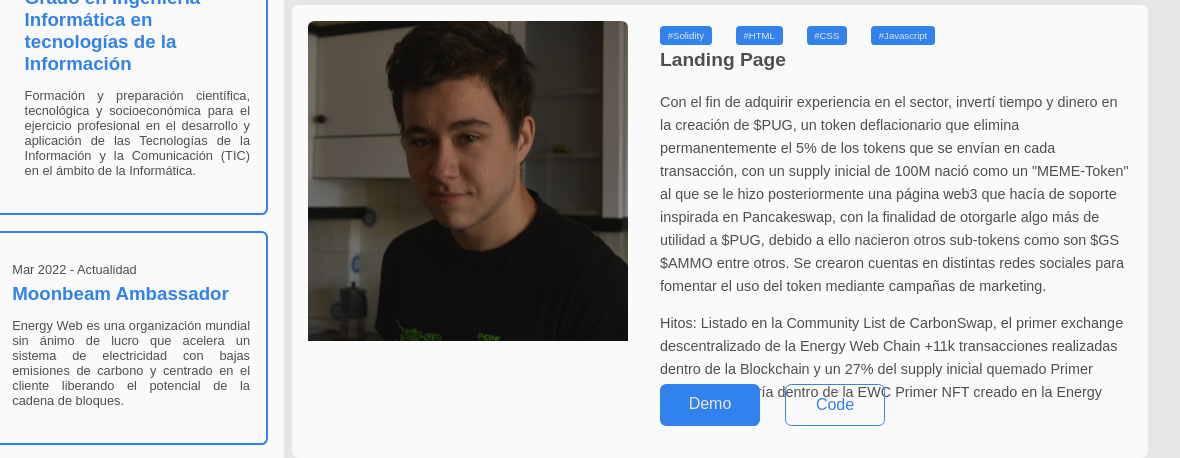
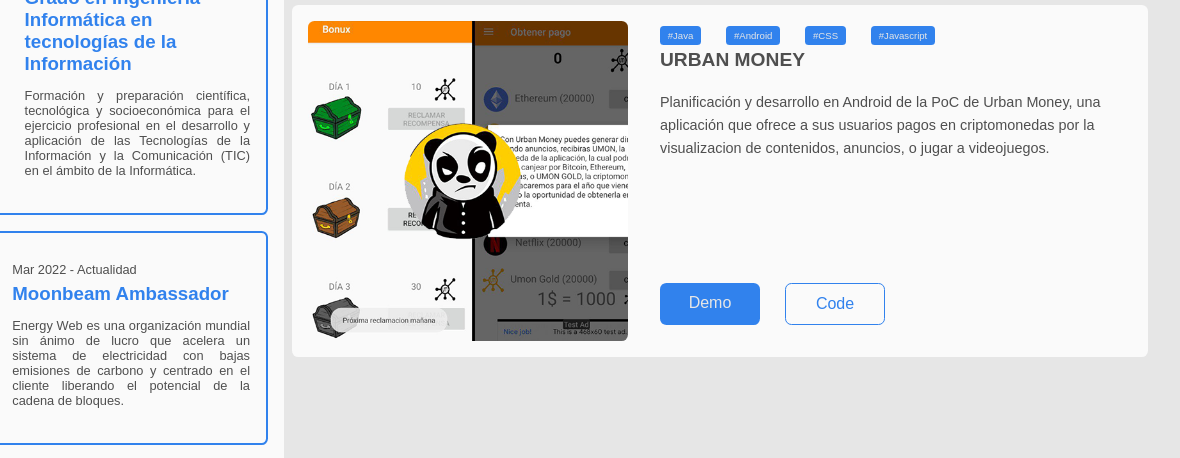
Before and after one commit to pugafran/portfolio, a plain HTML site: page index.html in a window 1280 px wide. Shown: the part 781-1239 px from the top of the page, 100-1280 px from the left. Drawn offline with Linux system fonts and the light colour scheme.

Commit message:
LANDING PAGE

```diff
--- a/index.html
+++ b/index.html
@@ -298,27 +298,22 @@
             <article class="card card--project">
 
                 <div class="card__image--container">
-                    <img src="assets/images/profile.jpg" alt="Landing_Page" class="card__image">
+                    <img src="assets/images/urban-money.png" alt="Landing_Page" class="card__image">
                 </div>
 
                 <div class="project">
                     <div class="project__tags">
-                        <span class="project__tag">#Solidity</span>
-                        <span class="project__tag">#HTML</span>
+                        <span class="project__tag">#Java</span>
+                        <span class="project__tag">#Android</span>
                         <span class="project__tag">#CSS</span>
                         <span class="project__tag">#Javascript</span>
                     </div>
 
-                    <h2 class="card__title">Landing Page</h2>
+                    <h2 class="card__title">URBAN MONEY</h2>
                     <p class="card__text">
-                        Con el fin de adquirir experiencia en el sector, invertí tiempo y dinero en la creación de $PUG, un token deflacionario que elimina permanentemente el 5% de los tokens que se envían en cada transacción, con un supply inicial de 100M nació como un "MEME-Token" al que se le hizo posteriormente una página web3 que hacía de soporte inspirada en Pancakeswap, con la finalidad de otorgarle algo más de utilidad a $PUG, debido a ello nacieron otros sub-tokens como son $GS $AMMO entre otros. Se crearon cuentas en distintas redes sociales para fomentar el uso del token mediante campañas de marketing.
-                    </p>
+                        Planificación y desarrollo en Android de la PoC de Urban Money, una aplicación que ofrece a sus usuarios pagos en criptomonedas por la visualizacion de contenidos, anuncios, o jugar a videojuegos.                    </p>
                     <p class="card__text">
-                        Hitos:
-                        Listado en la Community List de CarbonSwap, el primer exchange descentralizado de la Energy Web Chain
-                        +11k transacciones realizadas dentro de la Blockchain y un 27% del supply inicial quemado
-                        Primer sistema de lotería dentro de la EWC
-                        Primer NFT creado en la Energy Web Chain
+
                     </p>
 
                     <div class="buttons">
```
Also changed, not shown: assets/images/urban-money.png (added).
